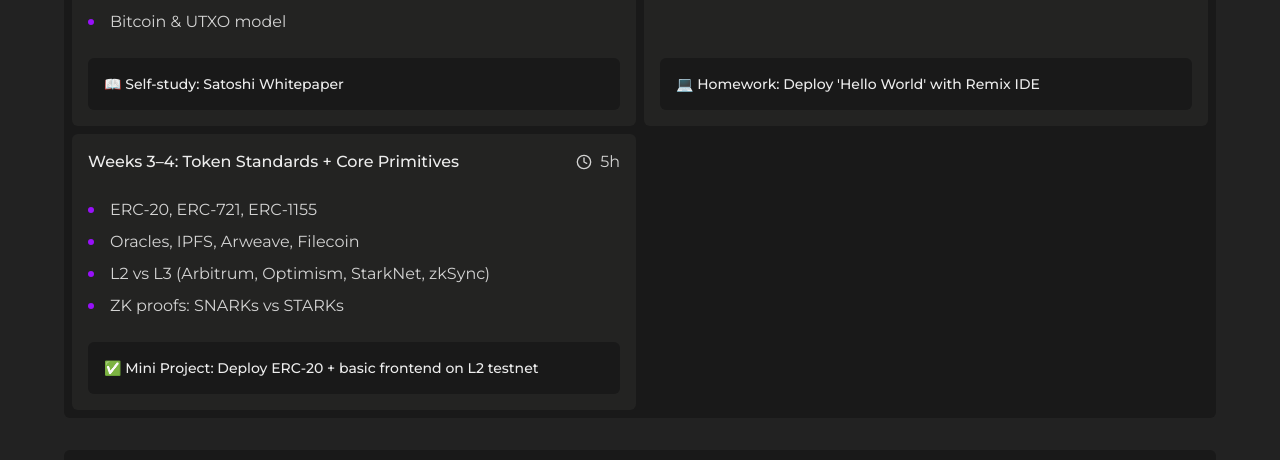
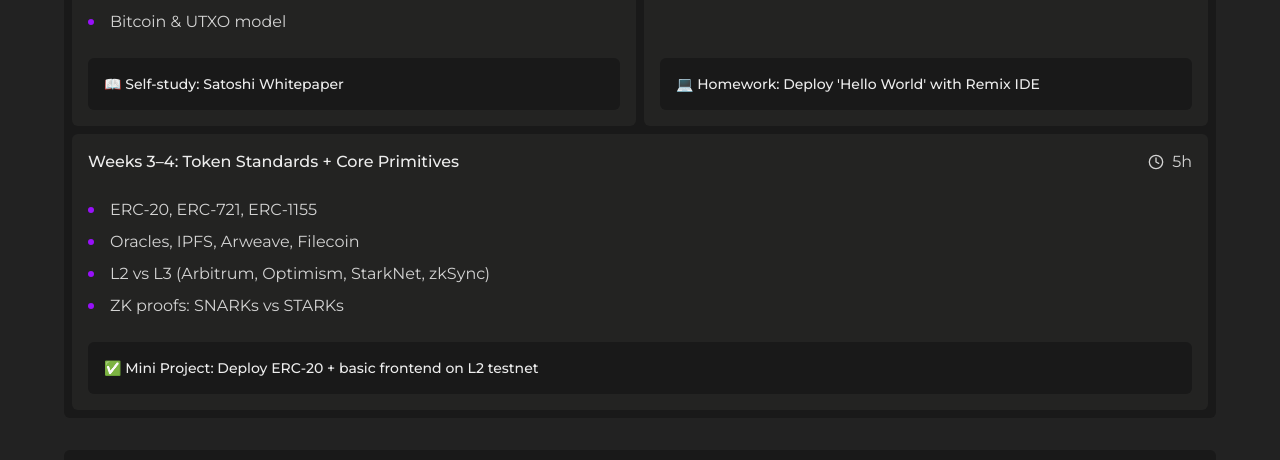
Before and after one commit to ProgramadoresSemPatria/borderless-institutional-website, a Next.js app: page /en/bootcamp-web3 in a window 1280 px wide. Shown: the part 2904-3364 px from the top of the page. Built offline with nearby package versions, Linux system fonts and the light colour scheme.

Commit message:
refactor:  modules overview layout

```diff
--- a/app/components/sections/bootcamp-web3/ModulesOverview.tsx
+++ b/app/components/sections/bootcamp-web3/ModulesOverview.tsx
@@ -1,6 +1,7 @@
 "use client";
 
 import { useRichText } from "@/app/hooks/useRichText";
+import { cn } from "@/app/lib/utils";
 import { useGSAP } from "@gsap/react";
 import gsap from "gsap";
 import { ClockIcon } from "lucide-react";
@@ -60,15 +61,25 @@ function ModuleOverview({
     <div className="module-overview-card bg-tertiary rounded-md p-2 space-y-4">
       <div className="space-y-2 p-4">
         <p className="text-xl font-medium">
-          <span className="font-bold font-ivy text-secondary">{t("moduleLabel")} {index + 1}:</span>{" "}
+          <span className="font-bold font-ivy text-secondary">
+            {t("moduleLabel")} {index + 1}:
+          </span>{" "}
           {title}
         </p>
         <p className="text-gray">{goal}</p>
       </div>
 
       <div className="grid lg:grid-cols-2 gap-2">
-        {weeks.map((week) => (
-          <div key={week.title} className="flex flex-col bg-[#232322] rounded-md p-4 space-y-6">
+        {weeks.map((week, index) => (
+          <div
+            key={week.title}
+            className={cn(
+              "flex flex-col bg-[#232322] rounded-md p-4 space-y-6",
+              index === weeks.length - 1 &&
+                (index + 1) % 2 !== 0 &&
+                "lg:col-span-2"
+            )}
+          >
             <div className="flex flex-col-reverse md:flex-row justify-between gap-2">
               <p className="font-medium">{week.title}</p>
               <div className="flex items-center gap-2 text-gray">
@@ -79,7 +90,10 @@ function ModuleOverview({
 
             <ul className="space-y-2 grow">
               {week.content.map((content, index) => (
-                <li key={`${content}-${index}`} className="flex items-center gap-4 text-gray">
+                <li
+                  key={`${content}-${index}`}
+                  className="flex items-center gap-4 text-gray"
+                >
                   <div className="bg-primary shrink-0 size-1.5 rounded-full" />
                   <p className="text-sm md:text-base">{content}</p>
                 </li>
```
